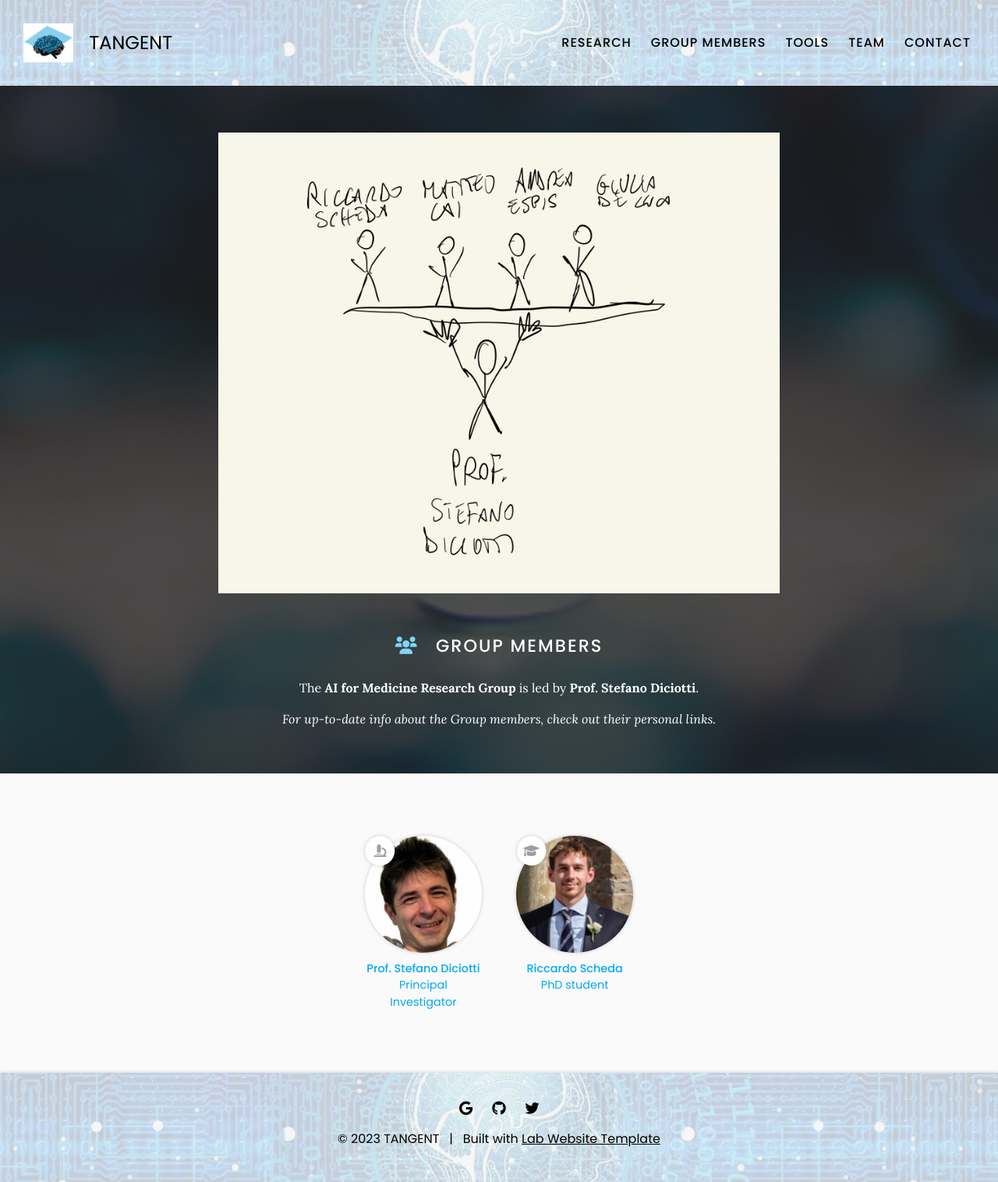
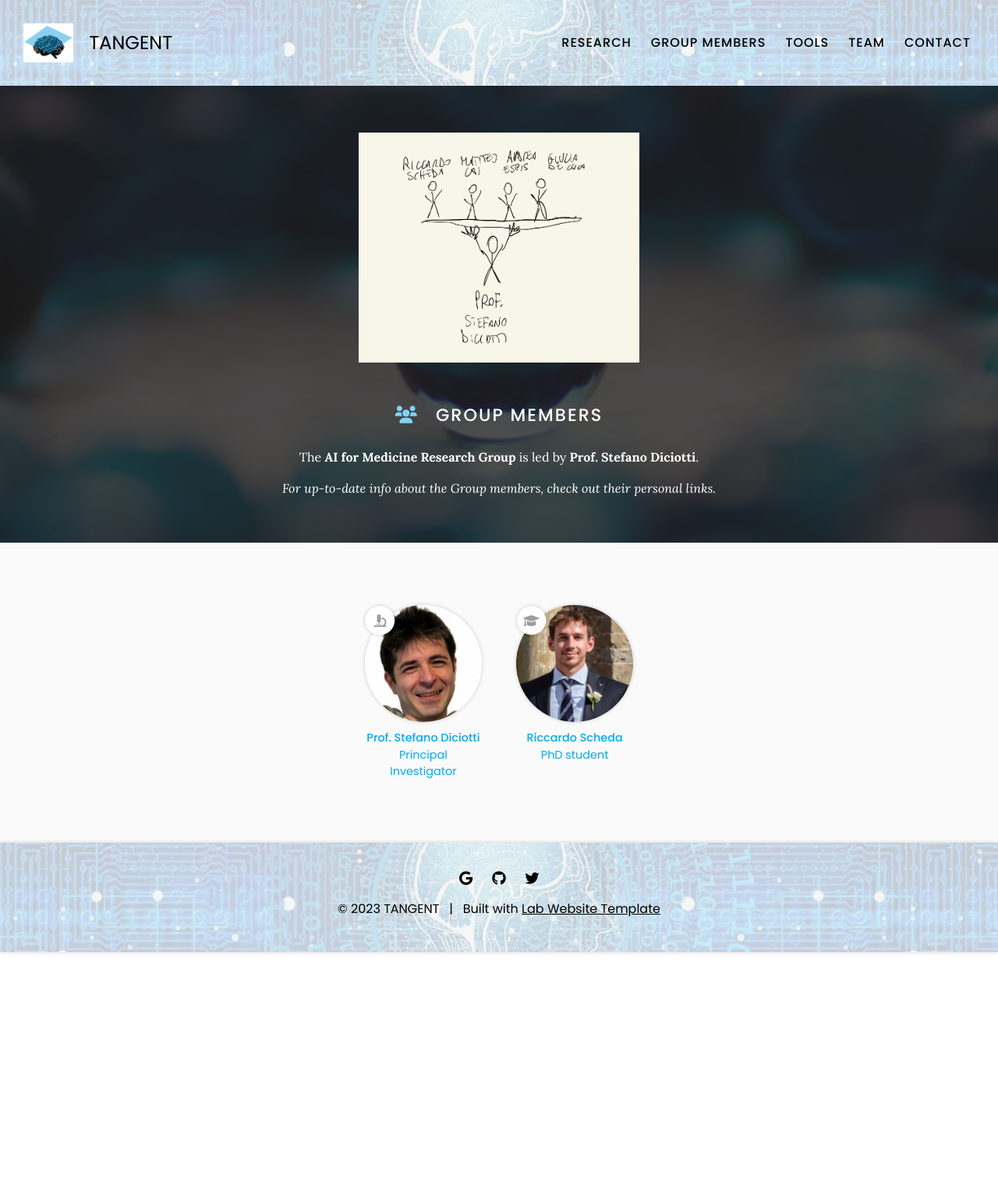
Before and after one commit to riccardoscheda/riccardoscheda.github.io, a Jekyll site: the page built from our_team/index.md, in a window 1280 px wide. Shown: the whole page at 78% size. Built offline with Jekyll 4.4.1, drawn with Linux system fonts in a browser that asks for light colours; after the commit the page ends 1221 px from its top, so only the background shows below that.

Commit message:
Update index.md

```diff
--- a/our_team/index.md
+++ b/our_team/index.md
@@ -13,7 +13,7 @@ footer-dark: false
 <!-- section dark -->
 <!-- section background images/banner.jpg -->
 
-{% include figure.html image="images/team_photo.jpg" width="80%" %}
+{% include figure.html image="images/team_photo.jpg" width="40%" height="40%" %}
 
 # <i class="fas fa-users"></i>Group Members
 
```
